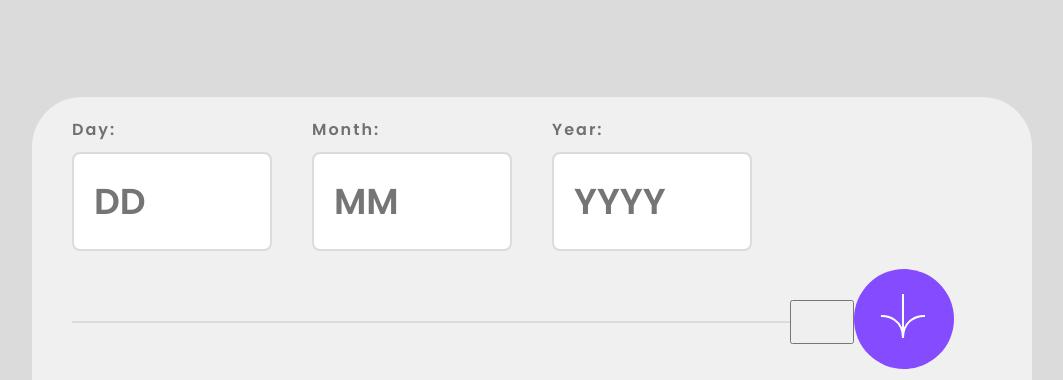
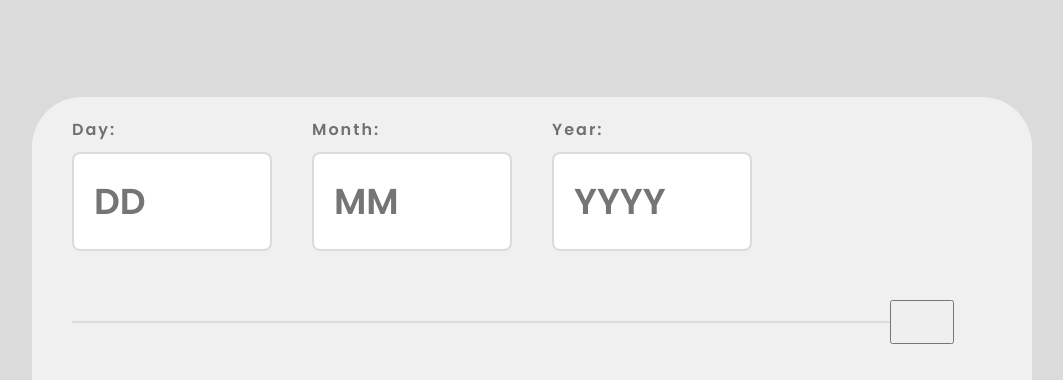
Before and after one commit to Piotrw98/Front-end-mentor-Age-calculator-app, a plain HTML site: page index.html in a window 1280 px wide. Shown: the top 380 px of the page, without its empty margins (108-1171 px from the left). Drawn offline with Linux system fonts and the light colour scheme.

Commit message:
Update index.html

```diff
--- a/index.html
+++ b/index.html
@@ -43,13 +43,7 @@
 		</div>
 		<div class="offset">
 			<div class="line"></div>
-			<a href="#"><svg class="start-button2" focusable="false" xmlns="http://www.w3.org/2000/svg" width="100" height="100"
-					viewBox="-26 -25 100 100">
-					<g fill="none" stroke="#FFF" stroke-width="2">
-						<path
-							d="M1 22.019C8.333 21.686 23 25.616 23 44M23 44V0M45 22.019C37.667 21.686 23 25.616 23 44" />
-					</g>
-				</svg></a>
+
 				<button class="start-button" type="button"></button>
 		</div>
 
```
